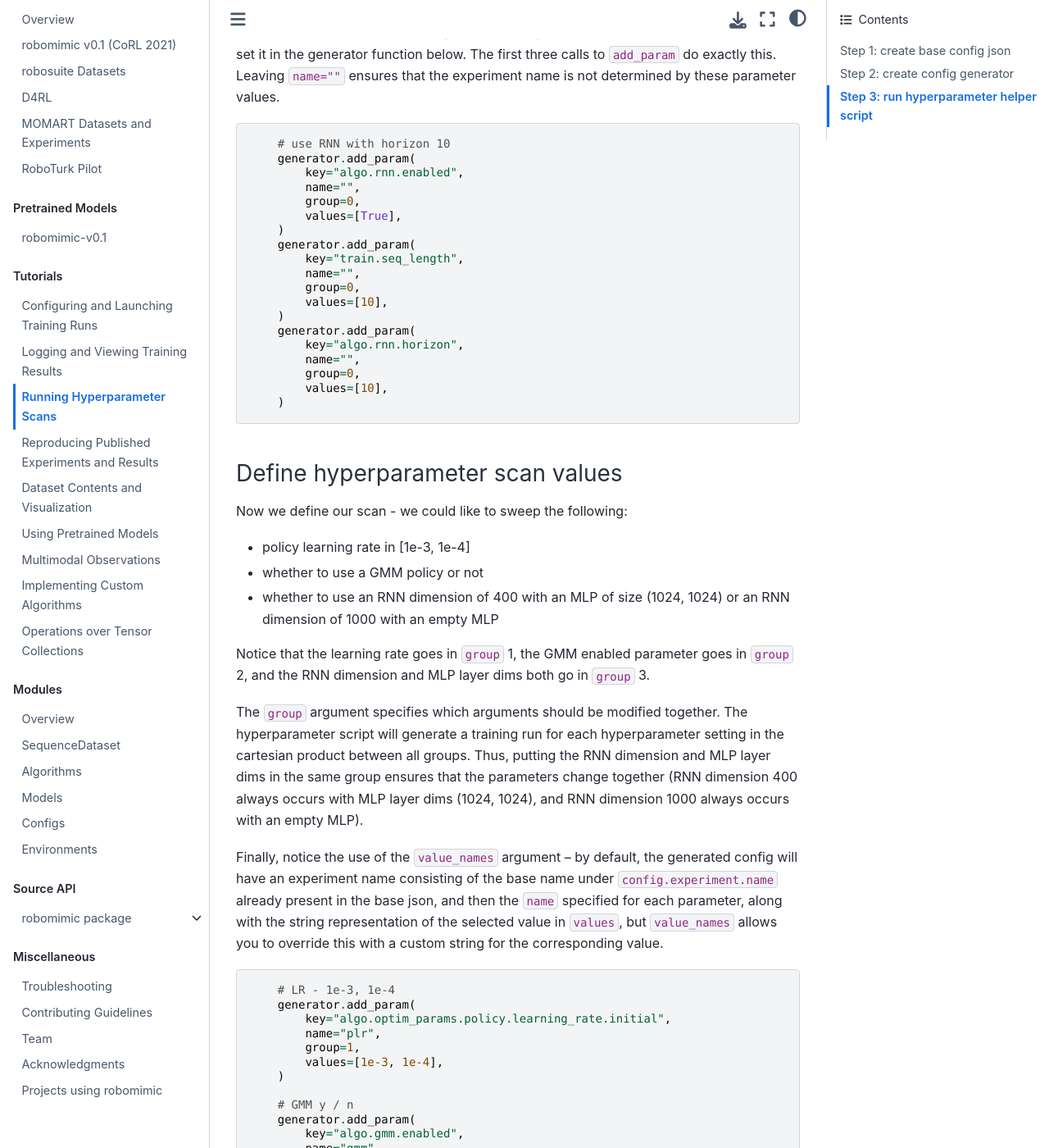
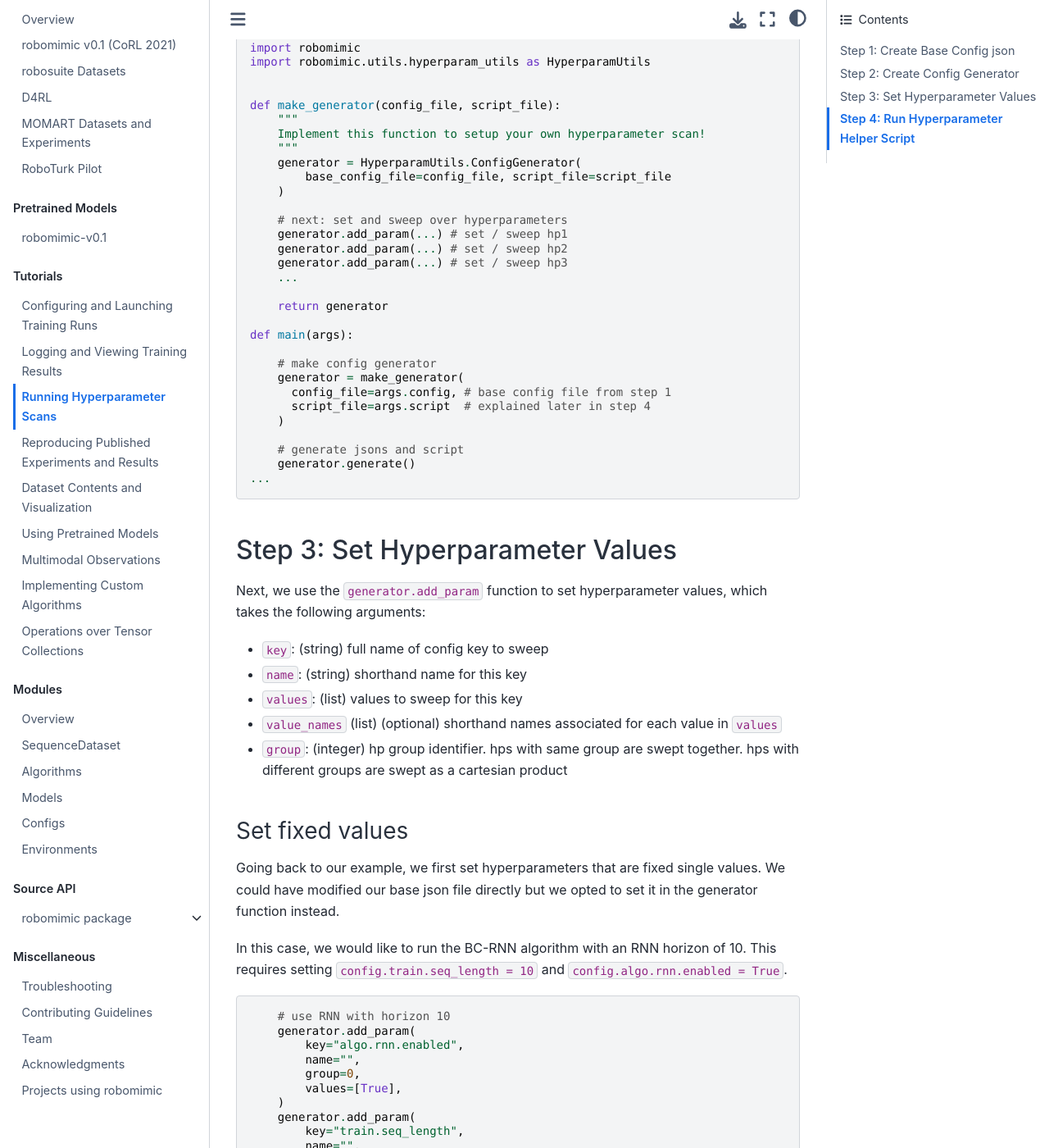
Before and after one commit to ARISE-Initiative/robomimic, a Sphinx documentation site: the page built from docs/tutorials/hyperparam_scan.md, in a window 1280 px wide and 1400 px high, scrolled down 1209 px. Shown: the whole window at 82% size. Built offline with Sphinx 7.4.7 and the Sphinx Book theme 1.1.4, drawn with Linux system fonts in a browser that asks for light colours; pages that are not in the unit, such as notebooks, are missing from menus; some of the changed text lies outside the part shown.

Commit message:
(docs) updated hyperparam_scan page

````diff
--- a/docs/tutorials/hyperparam_scan.md
+++ b/docs/tutorials/hyperparam_scan.md
@@ -1,16 +1,28 @@
 # Running Hyperparameter Scans
 
-We provide the `hyperparam_helper.py` script to generate config jsons to use with the `train.py` script. **This is the preferred way to launch multiple training runs using the repository.**
-Follow the steps below for running your own hyperparameter scan.
+We provide the `ConfigGenerator` class under `utils/hyperparam_utils.py` to easily set and sweep over hyperparameters.
+**This is the preferred way to launch multiple training runs using the repository.**
+Follow the steps below for running your own hyperparameter scan:
+1. [Create Base Config json](#step-1-create-base-config-json)
+2. [Create Config Generator](#step-2-create-config-generator)
+3. [Set Hyperparameter Values](#step-3-set-hyperparameter-values)
+4. [Run Hyperparameter Helper Script](#step-4-run-hyperparameter-helper-script)
 
-## Step 1: create base config json
+## Step 1: Create Base Config json
 The first step is to start with a base config json. A common choice is to copy one of the templates in `exps/templates` (such as `exps/templates/bc.json`) into a new folder (where additional config jsons will be generated).
 
 ```sh
 $ cp ../exps/templates/bc.json /tmp/gen_configs/base.json
 ```
 
-Sections of the config that are not involved in the scan and that do not differ from the default values in the template can also be omitted, if desired. We also added a base experiment name (`"bc_rnn_hyper"`) and specified the dataset path (`"/tmp/test.hdf5"`).
+<div class="admonition tip">
+<p class="admonition-title">Relevant settings in base json file</p>
+
+Sections of the config that are not involved in the scan and that do not differ from the default values in the template can also be omitted, if desired.
+
+</div>
+
+We modify `/tmp/gen_configs/base.json`, adding a base experiment name (`"bc_rnn_hyper"`) and specified the dataset path (`"/tmp/test.hdf5"`).
 
 ```sh
 $ cat /tmp/gen_configs/base.json
@@ -99,8 +111,13 @@
 </p>
 </details>
 
-## Step 2: create config generator
-The next step is to define a function that returns a `ConfigGenerator`.
+## Step 2: Create Config Generator
+
+The next step is create a `ConfigGenerator` object which procedurally generates new configs (one config per unique hyperparameter combination).
+We provide an example in `scripts/hyperparam_helper.py` and for the remainder of this tutorial we will follow this script step-by-step.
+
+First, we define a function `make_generator` that creates a `ConfigGenerator` object.
+After this, our next step will be to set hyperparameter values.
 
 ```python
 import robomimic
@@ -115,12 +132,41 @@
         base_config_file=config_file, script_file=script_file
     )
 
-    # next: add parameters
+    # next: set and sweep over hyperparameters
+    generator.add_param(...) # set / sweep hp1
+    generator.add_param(...) # set / sweep hp2
+    generator.add_param(...) # set / sweep hp3
     ...
+
+    return generator
+
+def main(args):
+
+    # make config generator
+    generator = make_generator(
+      config_file=args.config, # base config file from step 1
+      script_file=args.script  # explained later in step 4
+    )
+
+    # generate jsons and script
+    generator.generate()
+...
 ```
 
+## Step 3: Set Hyperparameter Values
+
+Next, we use the `generator.add_param` function to set hyperparameter values, which takes the following arguments:
+- `key`: (string) full name of config key to sweep
+- `name`: (string) shorthand name for this key
+- `values`: (list) values to sweep for this key
+- `value_names` (list) (optional) shorthand names associated for each value in `values`
+- `group`: (integer) hp group identifier. hps with same group are swept together. hps with different groups are swept as a cartesian product
+
 ### Set fixed values
-In our example, we would like to  run the BC-RNN algorithm with an RNN horizon of 10. This requires setting `config.train.seq_length = 10` and `config.algo.rnn.enabled = True` -- we could have modified our base json file directly (as mentioned above) but we opted to set it in the generator function below. The first three calls to `add_param` do exactly this. Leaving `name=""` ensures that the experiment name is not determined by these parameter values.
+Going back to our example, we first set hyperparameters that are fixed single values.
+We could have modified our base json file directly but we opted to set it in the generator function instead.
+
+In this case, we would like to run the BC-RNN algorithm with an RNN horizon of 10. This requires setting `config.train.seq_length = 10` and `config.algo.rnn.enabled = True`.
 
 ```python
     # use RNN with horizon 10
@@ -144,6 +190,14 @@
     )
 ```
 
+<div class="admonition tip">
+<p class="admonition-title">Empty hyperparameter names</p>
+
+Leaving `name=""` ensures that the experiment name is not determined by these parameter values.
+Only do this if you are sweeping over a single value!
+
+</div>
+
 ### Define hyperparameter scan values
 Now we define our scan - we could like to sweep the following:
 - policy learning rate in [1e-3, 1e-4]
@@ -152,9 +206,12 @@
 
 Notice that the learning rate goes in `group` 1, the GMM enabled parameter goes in `group` 2, and the RNN dimension and MLP layer dims both go in `group` 3.
 
-The `group` argument specifies which arguments should be modified together. The hyperparameter script will generate a training run for each hyperparameter setting in the cartesian product between all groups. Thus, putting the RNN dimension and MLP layer dims in the same group ensures that the parameters change together (RNN dimension 400 always occurs with MLP layer dims (1024, 1024), and RNN dimension 1000 always occurs with an empty MLP).
+<div class="admonition tip">
+<p class="admonition-title">Sweeping hyperparameters together</p>
 
-Finally, notice the use of the `value_names` argument  -- by default, the generated config will have an experiment name consisting of the base name under `config.experiment.name` already present in the base json, and then the `name` specified for each parameter, along with the string representation of the selected value in `values`, but `value_names` allows you to override this with a custom string for the corresponding value.
+We set the RNN dimension and MLP layer dims in the same group to ensure that the parameters change together (RNN dimension 400 always occurs with MLP layer dims (1024, 1024), and RNN dimension 1000 always occurs with an empty MLP).
+
+</div>
 
 ```python
     # LR - 1e-3, 1e-4
@@ -194,11 +251,9 @@
         ],
         value_names=["1024", "0"],
     )
-
-    return generator
 ```
 
-## Step 3: run hyperparameter helper script
+## Step 4: Run Hyperparameter Helper Script
 Finally, we run the hyperparameter helper script (which contains the function we defined above).
 
 ```sh
````
